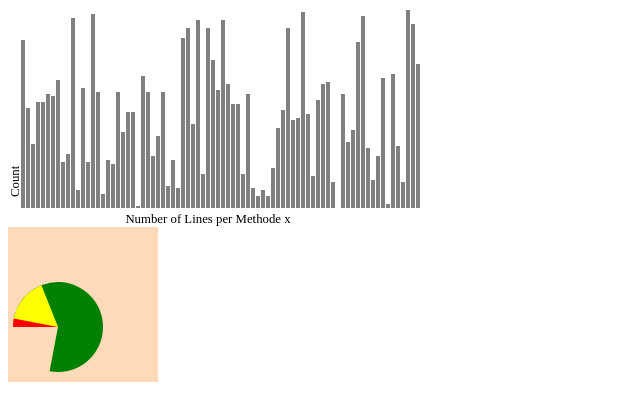
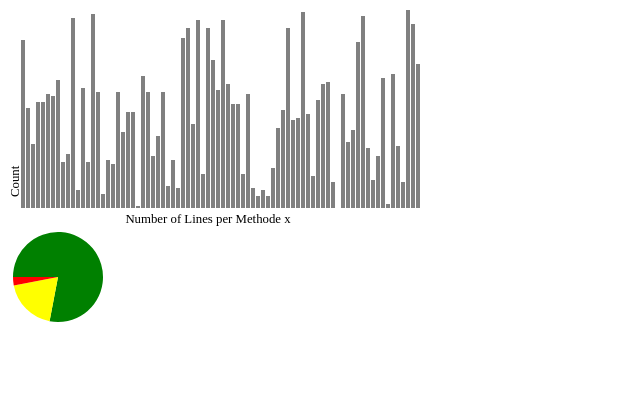
Before and after one commit to BADF00D/AngularCharts, an Angular app: page / in a window 1280 px wide. Shown: the top 420 px of the page, without its empty margins (0-640 px from the left). Built offline with nearby package versions, Linux system fonts and the light colour scheme.

Commit message:
First working version of pie chart

```diff
--- a/src/app/pie-chart/pie-chart.component.css
+++ b/src/app/pie-chart/pie-chart.component.css
@@ -1,6 +1,5 @@
-
-svg {
-  background-color: peachpuff;
+svg path {
+  transform-origin: 50% 50%;
 }
 
 #dashing path:hover {
--- a/src/app/pie-chart/pie-chart.component.html
+++ b/src/app/pie-chart/pie-chart.component.html
@@ -1,5 +1,10 @@
-<svg id="dashing" width="150" height="155">
-  <path *ngFor="let segment of segments" [attr.d]="calculatePath(segment)" [attr.fill]="segment.color"/>
+<svg id="dashing" width="100" height="100">
+  <path *ngFor="let segment of segments"
+  [attr.d]="calculatePath(segment)" [attr.fill]="segment.color"
+  [attr.transform]="calculateRotation(segment)"
+
+   />
+   <!-- transform="rotate(45)" -->
   <!-- <path d="M0,50a50,50 0 1,1 100,0" transform="translate(25 25)" stroke-dasharray="78.5 50" -->
   <!-- /> -->
   <!-- <path d="M0,50 a50,50 0 1,1 100,0" transform="translate(25 25)" class="alarm" stroke-dasharray="39.25 78.5" stroke-dashoffset="-78.5" > -->
@@ -52,3 +57,15 @@
 
 
 </svg> -->
+<!-- <svg xmlns="http://www.w3.org/2000/svg" width="320" height="320">
+  <path d="M10 315
+           L 110 215
+           A 36 60 0 0 1 150.71 170.29
+           L 172.55 152.45
+           A 30 50 -45 0 1 215.1 109.9
+           L 315 10" stroke="black" fill="green" stroke-width="2" fill-opacity="0.5"/>
+  <circle cx="150.71" cy="170.29" r="2" fill="red"/>
+  <circle cx="110" cy="215" r="2" fill="red"/>
+  <ellipse cx="144.931" cy="229.512" rx="36" ry="60" fill="transparent" stroke="blue"/>
+  <ellipse cx="115.779" cy="155.778" rx="36" ry="60" fill="transparent" stroke="blue"/>
+</svg> -->
--- a/src/app/pie-chart/pie-chart.component.ts
+++ b/src/app/pie-chart/pie-chart.component.ts
@@ -6,33 +6,39 @@ import { Component, OnInit } from '@angular/core';
   styleUrls: ['./pie-chart.component.css']
 })
 export class PieChartComponent implements OnInit {
-
   segments: Segment[] = [];
   constructor() {
-    this.segments.push(new Segment(.78, 'green'));
-    this.segments.push(new Segment(.19, 'yellow'));
-    this.segments.push(new Segment(.03, 'red'));
+    this.segments.push(Segment.Create(0.78, 'green'));
+    this.segments.push(Segment.Create(0.19, 'yellow'));
+    this.segments.push(Segment.Create(0.03, 'red'));
   }
 
-  ngOnInit() {
-
-  }
+  ngOnInit() {}
 
   calculatePath(segment: Segment): string {
-
-    if (segment.percent <= .5) {
-      const rotation = 0;
+    if (segment.percent <= 0.5) {
       const radian = 2 * Math.PI * segment.percent;
       const x = Math.cos(radian) * 45;
       const y = Math.sin(radian) * 45;
-      return `M 5 100 a 45 45 ${rotation} 0 1 ${45 - x} ${-y} l ${x} ${y} Z`;
+      return `M 5 50 a 45 45 0 0 1 ${45 - x} ${-y} l ${x} ${y} Z`;
     } else {
-      const rotation = 0;
       const radian = 2 * Math.PI * segment.percent;
       const x = Math.cos(radian) * 45;
       const y = Math.sin(radian) * 45;
-      return `M 5 100 a 45 45 ${rotation} 1 1 ${45 - x} ${-y} l ${x} ${y} Z`;
+      return `M 5 50 a 45 45 0 1 1 ${45 - x} ${-y} l ${x} ${y} Z`;
     }
+  }
+  calculateRotation(segment: Segment): string {
+    let percent = 0;
+    for (let i = 0; i < this.segments.length; i++) {
+      if (this.segments[i].id === segment.id) {
+        break;
+      }
+      percent += this.segments[i].percent;
+    }
+    const rotation = percent * 360;
+
+    return `rotate(${rotation})`;
   }
 }
 
@@ -41,5 +47,9 @@ export class Segment {
   public static Create(percent: number, color: string): Segment {
     return new Segment(percent, color, this._counter++);
   }
-  private constructor(public percent: number, public color: string, public id: number) { }
+  private constructor(
+    public percent: number,
+    public color: string,
+    public id: number
+  ) {}
 }
```
